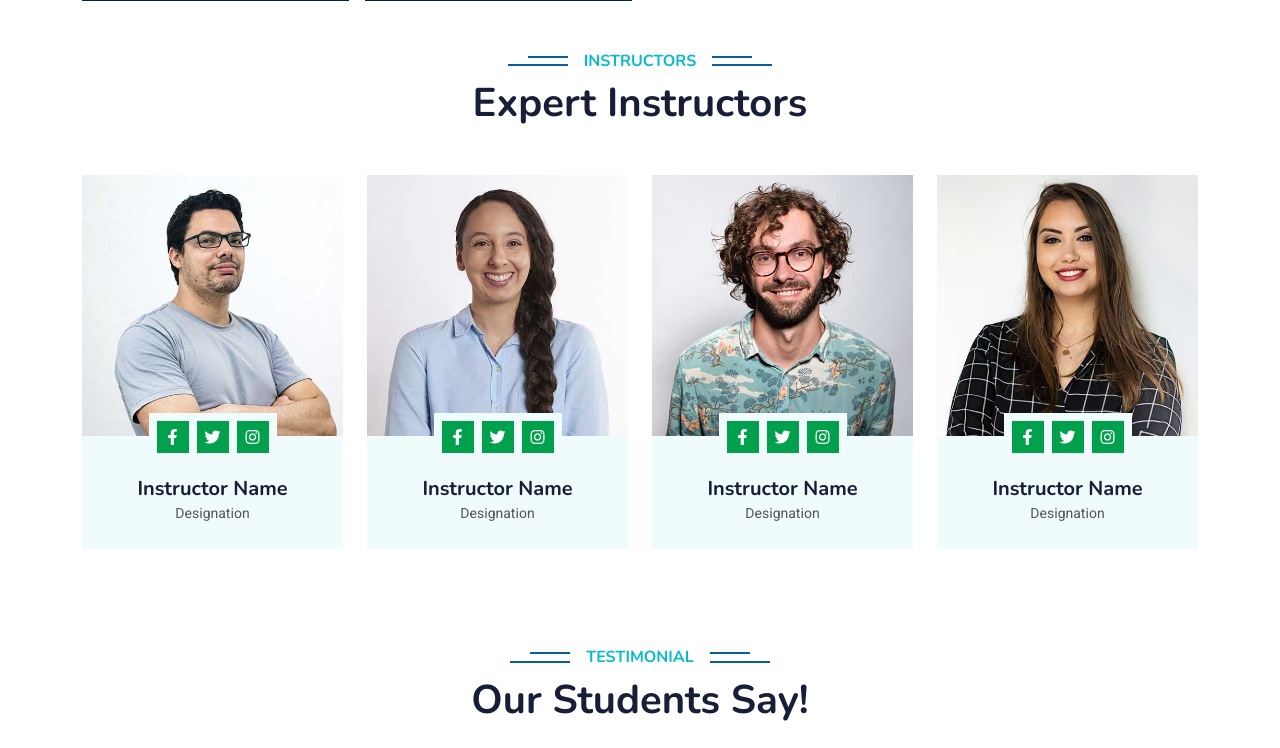
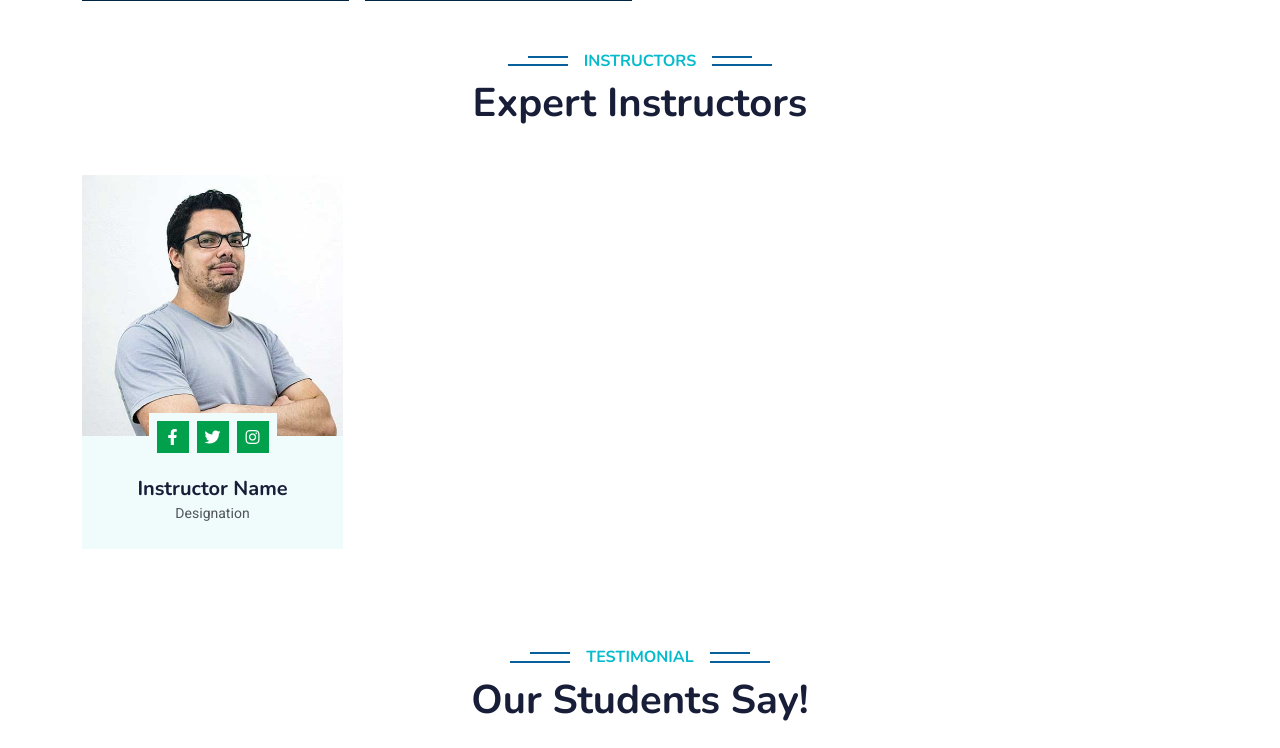
Before and after one commit to renan2013/cefi2026, a PHP site: page / in a window 1280 px wide; the page is wider, and only the part inside the window is pictured. Shown: the part 968-1716 px from the top of that part. Run offline with PHP 8.4, Linux system fonts and the light colour scheme; some libraries are stand-ins or nearby versions.

Commit message:
trabajando en el team

```diff
--- a/web_site/sections/team.php
+++ b/web_site/sections/team.php
@@ -24,60 +24,7 @@
                         </div>
                     </div>
                 </div>
-                <div class="col-lg-3 col-md-6 wow fadeInUp" data-wow-delay="0.3s">
-                    <div class="team-item bg-light">
-                        <div class="overflow-hidden">
-                            <img class="img-fluid" src="img/team-2.jpg" alt="">
-                        </div>
-                        <div class="position-relative d-flex justify-content-center" style="margin-top: -23px;">
-                            <div class="bg-light d-flex justify-content-center pt-2 px-1">
-                                <a class="btn btn-sm-square btn-primary mx-1" href=""><i class="fab fa-facebook-f"></i></a>
-                                <a class="btn btn-sm-square btn-primary mx-1" href=""><i class="fab fa-twitter"></i></a>
-                                <a class="btn btn-sm-square btn-primary mx-1" href=""><i class="fab fa-instagram"></i></a>
-                            </div>
-                        </div>
-                        <div class="text-center p-4">
-                            <h5 class="mb-0">Instructor Name</h5>
-                            <small>Designation</small>
-                        </div>
-                    </div>
-                </div>
-                <div class="col-lg-3 col-md-6 wow fadeInUp" data-wow-delay="0.5s">
-                    <div class="team-item bg-light">
-                        <div class="overflow-hidden">
-                            <img class="img-fluid" src="img/team-3.jpg" alt="">
-                        </div>
-                        <div class="position-relative d-flex justify-content-center" style="margin-top: -23px;">
-                            <div class="bg-light d-flex justify-content-center pt-2 px-1">
-                                <a class="btn btn-sm-square btn-primary mx-1" href=""><i class="fab fa-facebook-f"></i></a>
-                                <a class="btn btn-sm-square btn-primary mx-1" href=""><i class="fab fa-twitter"></i></a>
-                                <a class="btn btn-sm-square btn-primary mx-1" href=""><i class="fab fa-instagram"></i></a>
-                            </div>
-                        </div>
-                        <div class="text-center p-4">
-                            <h5 class="mb-0">Instructor Name</h5>
-                            <small>Designation</small>
-                        </div>
-                    </div>
-                </div>
-                <div class="col-lg-3 col-md-6 wow fadeInUp" data-wow-delay="0.7s">
-                    <div class="team-item bg-light">
-                        <div class="overflow-hidden">
-                            <img class="img-fluid" src="img/team-4.jpg" alt="">
-                        </div>
-                        <div class="position-relative d-flex justify-content-center" style="margin-top: -23px;">
-                            <div class="bg-light d-flex justify-content-center pt-2 px-1">
-                                <a class="btn btn-sm-square btn-primary mx-1" href=""><i class="fab fa-facebook-f"></i></a>
-                                <a class="btn btn-sm-square btn-primary mx-1" href=""><i class="fab fa-twitter"></i></a>
-                                <a class="btn btn-sm-square btn-primary mx-1" href=""><i class="fab fa-instagram"></i></a>
-                            </div>
-                        </div>
-                        <div class="text-center p-4">
-                            <h5 class="mb-0">Instructor Name</h5>
-                            <small>Designation</small>
-                        </div>
-                    </div>
-                </div>
+
             </div>
         </div>
     </div>
```
